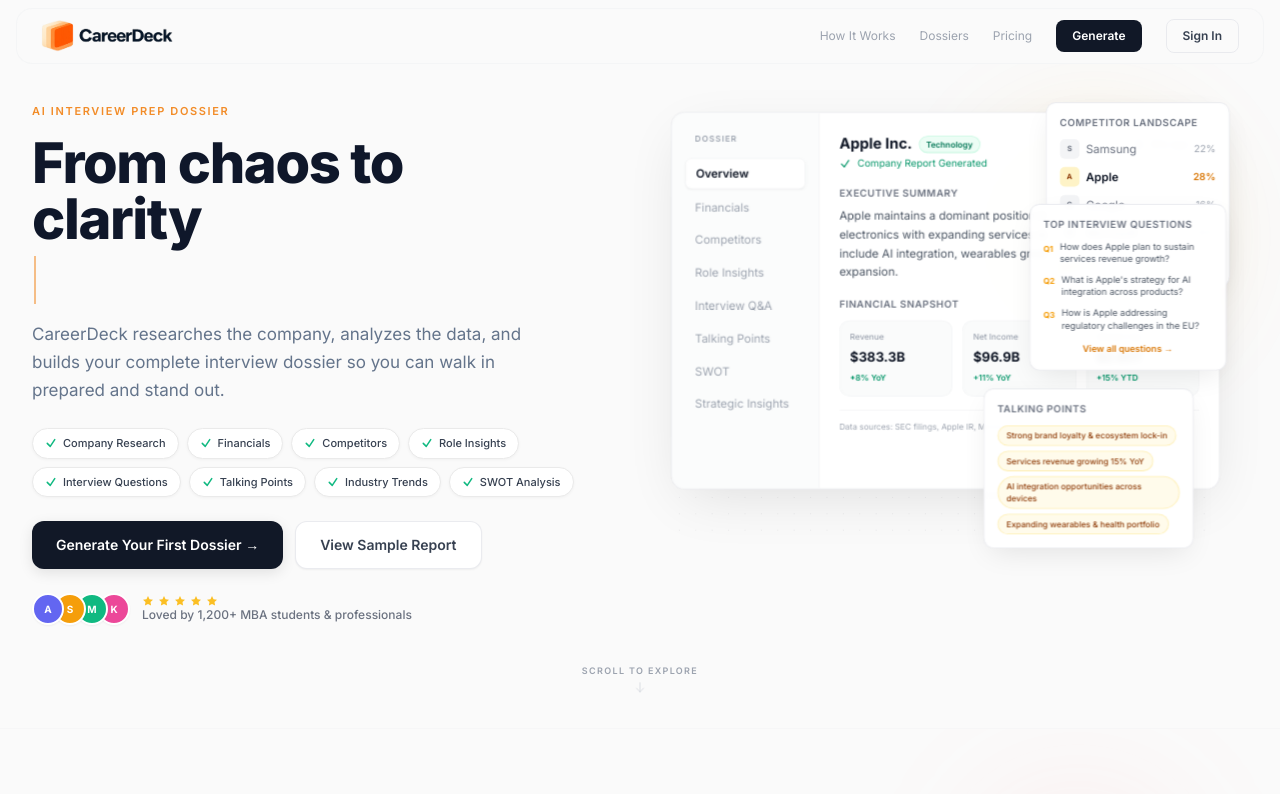
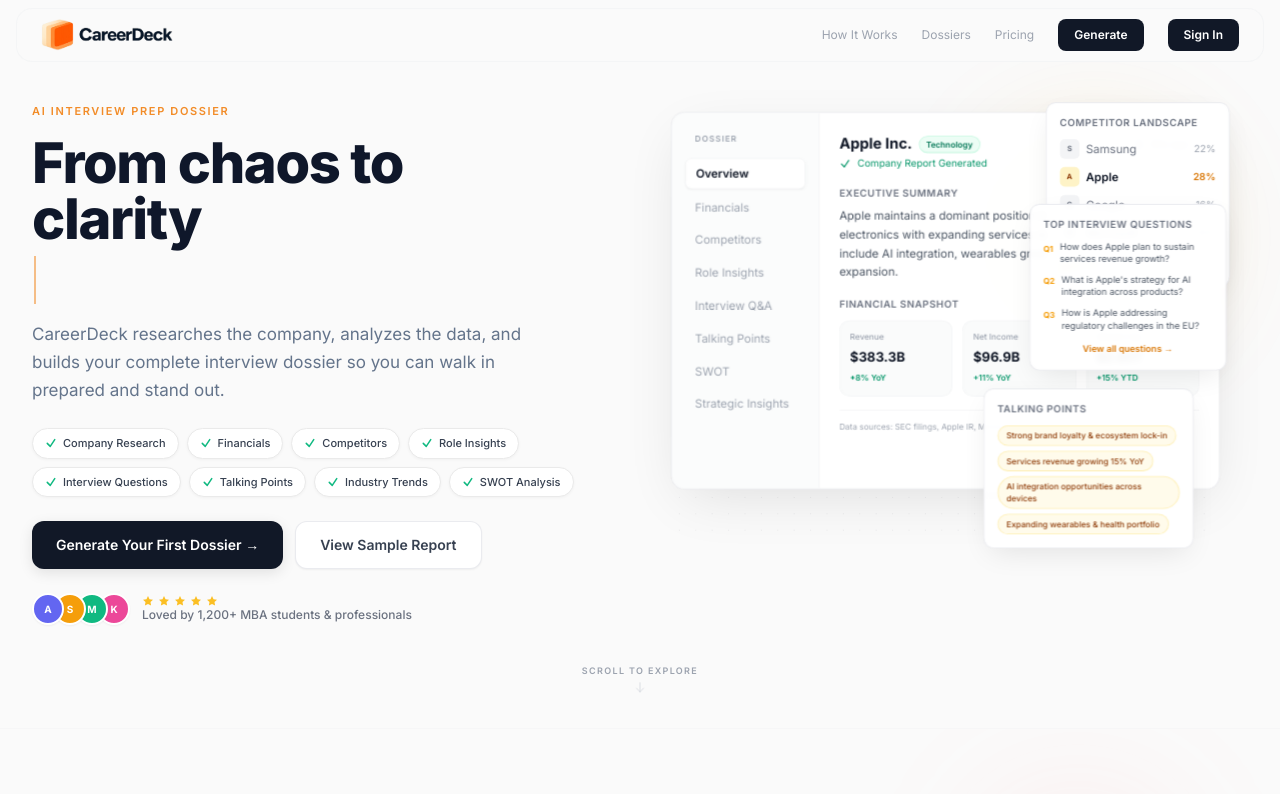
Before and after one commit to Raneshsharma/careerdeck.xyz-, a Next.js app: page / in a window 1280 px wide. Shown: the top 794 px of the page. Built offline with nearby package versions, Linux system fonts and the light colour scheme; no server answers.

Commit message:
Give Sign In button solid bg color

```diff
--- a/components/LandingHeader.jsx
+++ b/components/LandingHeader.jsx
@@ -77,7 +77,7 @@ export default function LandingHeader() {
           <button
             type="button"
             onClick={() => signIn("google", { callbackUrl: "/generate" })}
-            className="text-xs font-semibold px-4 py-2 rounded-lg border border-gray-200/80 hover:border-gray-300 hover:bg-gray-50 text-gray-700 transition-all duration-200"
+            className="text-xs font-semibold px-4 py-2 rounded-lg bg-gray-900 hover:bg-gray-800 text-white transition-all duration-200"
           >
             Sign In
           </button>
```
